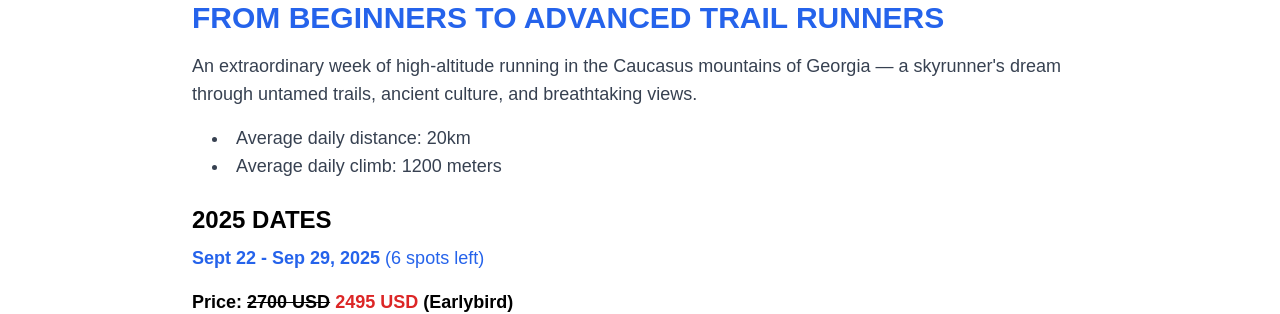
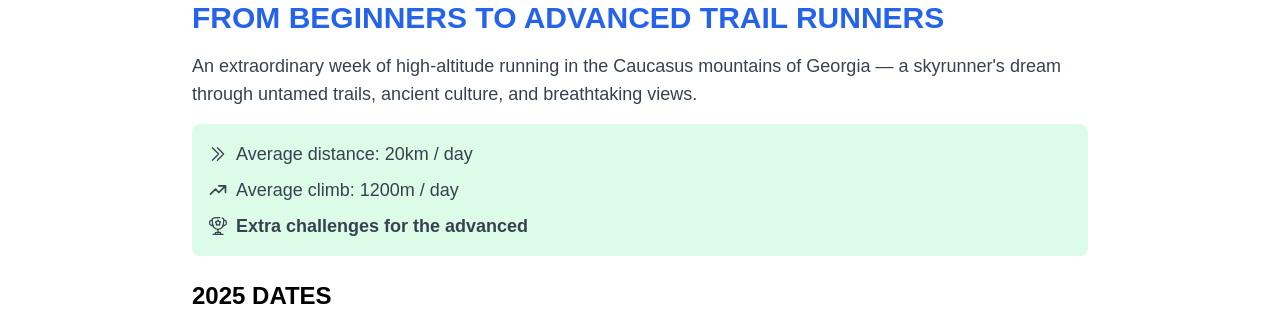
Before and after one commit to irakliShengelia/wrestling, a Nuxt app: page /skyrunning-camp in a window 1280 px wide. Shown: the part 820-1134 px from the top of the page. Built offline with nearby package versions, Linux system fonts and the light colour scheme.

Commit message:
wording improvements

```diff
--- a/pages/skyrunning-camp.vue
+++ b/pages/skyrunning-camp.vue
@@ -121,10 +121,32 @@
       <p class="text-lg text-gray-700 mt-4">
         An extraordinary week of high-altitude running in the Caucasus mountains of Georgia — a skyrunner's dream through untamed trails, ancient culture, and breathtaking views.
       </p>
-      <ul class="text-lg text-gray-700 mt-4 list-disc list-inside pl-5">
-        <li>Average daily distance: 20km</li>
-        <li>Average daily climb: 1200 meters</li>
-      </ul>
+      <div class="text-lg text-gray-700 mt-4 flex flex-col gap-2 bg-green-100 p-4 rounded-lg">
+        <div class="inline-flex items-center">
+          <svg xmlns="http://www.w3.org/2000/svg" class="h-5 w-5 mr-2" fill="none" viewBox="0 0 24 24" stroke="currentColor">
+            <path stroke-linecap="round" stroke-linejoin="round" stroke-width="1.5" d="m5.25 4.5 7.5 7.5-7.5 7.5m6-15 7.5 7.5-7.5 7.5" />
+          </svg>
+          Average distance: 20km / day
+        </div>
+        <div class="inline-flex items-center">
+          <svg xmlns="http://www.w3.org/2000/svg" class="h-5 w-5 mr-2" fill="none" viewBox="0 0 24 24" stroke="currentColor">
+            <path stroke-linecap="round" stroke-linejoin="round" stroke-width="2" d="M13 7h8m0 0v8m0-8l-8 8-4-4-6 6" />
+          </svg>
+          Average climb: 1200m / day
+        </div>
+        <div class="inline-flex items-center">
+          <svg xmlns="http://www.w3.org/2000/svg" class="h-5 w-5 mr-2" fill="none" viewBox="0 0 24 24" stroke="currentColor">
+            <path d="M12 16V19" stroke-width="1.5" stroke-linecap="round"/>
+            <path d="M15.5 22H8.5L8.83922 20.3039C8.93271 19.8365 9.34312 19.5 9.8198 19.5H14.1802C14.6569 19.5 15.0673 19.8365 15.1608 20.3039L15.5 22Z" stroke-width="1.5" stroke-linecap="round" stroke-linejoin="round"/>
+            <path d="M19 5L19.9486 5.31621C20.9387 5.64623 21.4337 5.81124 21.7168 6.20408C22 6.59692 22 7.11873 21.9999 8.16234L21.9999 8.23487C21.9999 9.09561 21.9999 9.52598 21.7927 9.87809C21.5855 10.2302 21.2093 10.4392 20.4569 10.8572L17.5 12.5" stroke-width="1.5"/>
+            <path d="M4.99994 5L4.05132 5.31621C3.06126 5.64623 2.56623 5.81124 2.2831 6.20408C1.99996 6.59692 1.99997 7.11873 2 8.16234L2 8.23487C2.00003 9.09561 2.00004 9.52598 2.20723 9.87809C2.41441 10.2302 2.79063 10.4392 3.54305 10.8572L6.49994 12.5" stroke-width="1.5"/>
+            <path d="M11.1459 6.02251C11.5259 5.34084 11.7159 5 12 5C12.2841 5 12.4741 5.34084 12.8541 6.02251L12.9524 6.19887C13.0603 6.39258 13.1143 6.48944 13.1985 6.55334C13.2827 6.61725 13.3875 6.64097 13.5972 6.68841L13.7881 6.73161C14.526 6.89857 14.895 6.98205 14.9828 7.26432C15.0706 7.54659 14.819 7.84072 14.316 8.42898L14.1858 8.58117C14.0429 8.74833 13.9714 8.83191 13.9392 8.93531C13.9071 9.03872 13.9179 9.15023 13.9395 9.37327L13.9592 9.57632C14.0352 10.3612 14.0733 10.7536 13.8435 10.9281C13.6136 11.1025 13.2682 10.9435 12.5773 10.6254L12.3986 10.5431C12.2022 10.4527 12.1041 10.4075 12 10.4075C11.8959 10.4075 11.7978 10.4527 11.6014 10.5431L11.4227 10.6254C10.7318 10.9435 10.3864 11.1025 10.1565 10.9281C9.92674 10.7536 9.96476 10.3612 10.0408 9.57632L10.0605 9.37327C10.0821 9.15023 10.0929 9.03872 10.0608 8.93531C10.0286 8.83191 9.95713 8.74833 9.81418 8.58117L9.68403 8.42898C9.18097 7.84072 8.92945 7.54659 9.01723 7.26432C9.10501 6.98205 9.47396 6.89857 10.2119 6.73161L10.4028 6.68841C10.6125 6.64097 10.7173 6.61725 10.8015 6.55334C10.8857 6.48944 10.9397 6.39258 11.0476 6.19887L11.1459 6.02251Z" stroke-width="1.5"/>
+            <path d="M18 22H6" stroke-width="1.5" stroke-linecap="round"/>
+            <path d="M17 2.45597C17.7415 2.59747 18.1811 2.75299 18.5609 3.22083C19.0367 3.80673 19.0115 4.43998 18.9612 5.70647C18.7805 10.2595 17.7601 16 12.0002 16C6.24021 16 5.21983 10.2595 5.03907 5.70647C4.98879 4.43998 4.96365 3.80673 5.43937 3.22083C5.91508 2.63494 6.48445 2.53887 7.62318 2.34674C8.74724 2.15709 10.2166 2 12.0002 2C12.7184 2 13.3857 2.02548 14 2.06829" stroke-width="1.5" stroke-linecap="round"/>
+          </svg>
+          <b>Extra challenges for the advanced</b>
+        </div>
+      </div>
 
       <h3 class="text-2xl font-semibold text-black mt-6">2025 Dates</h3>
       <div class="dates mt-2">
```
